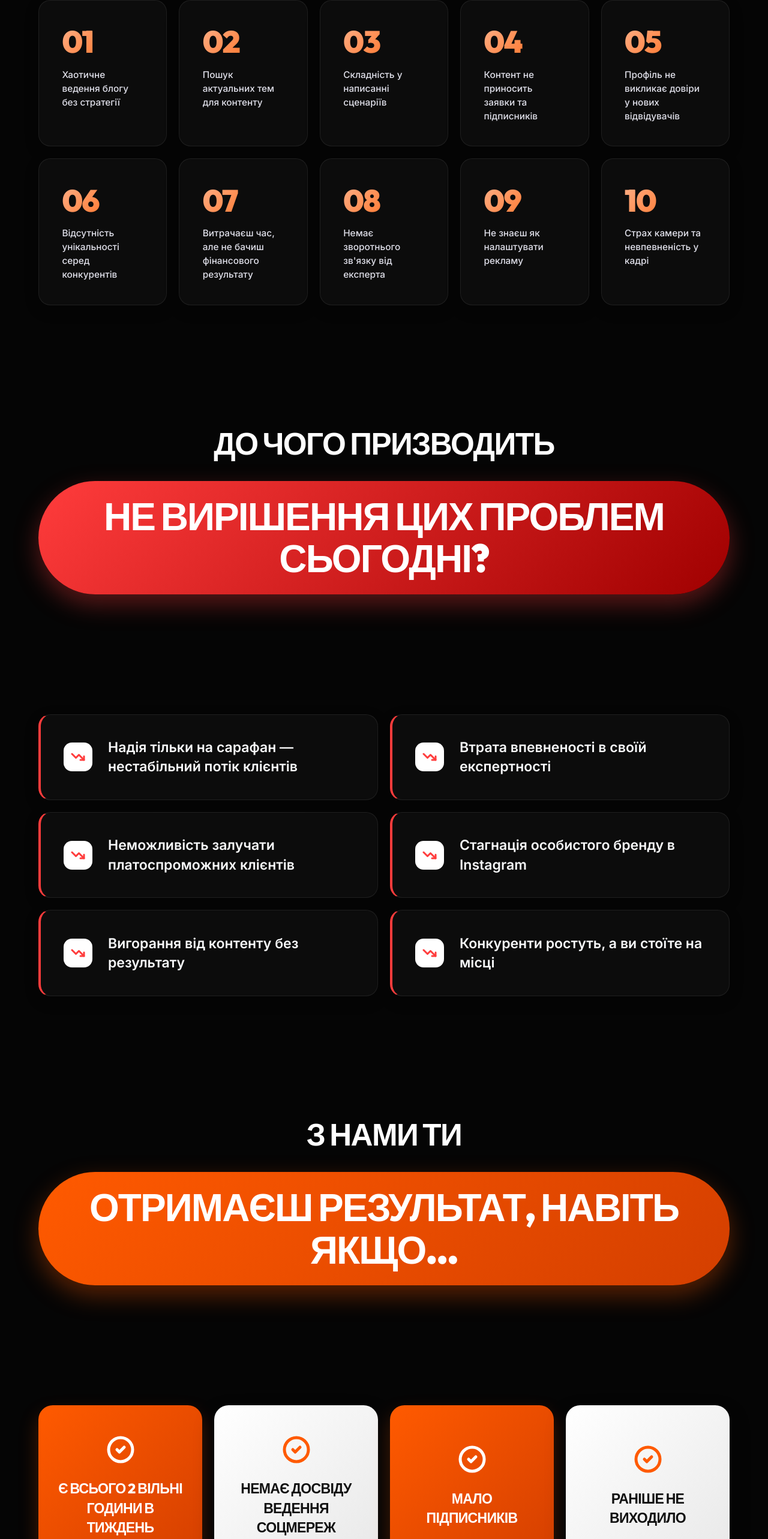
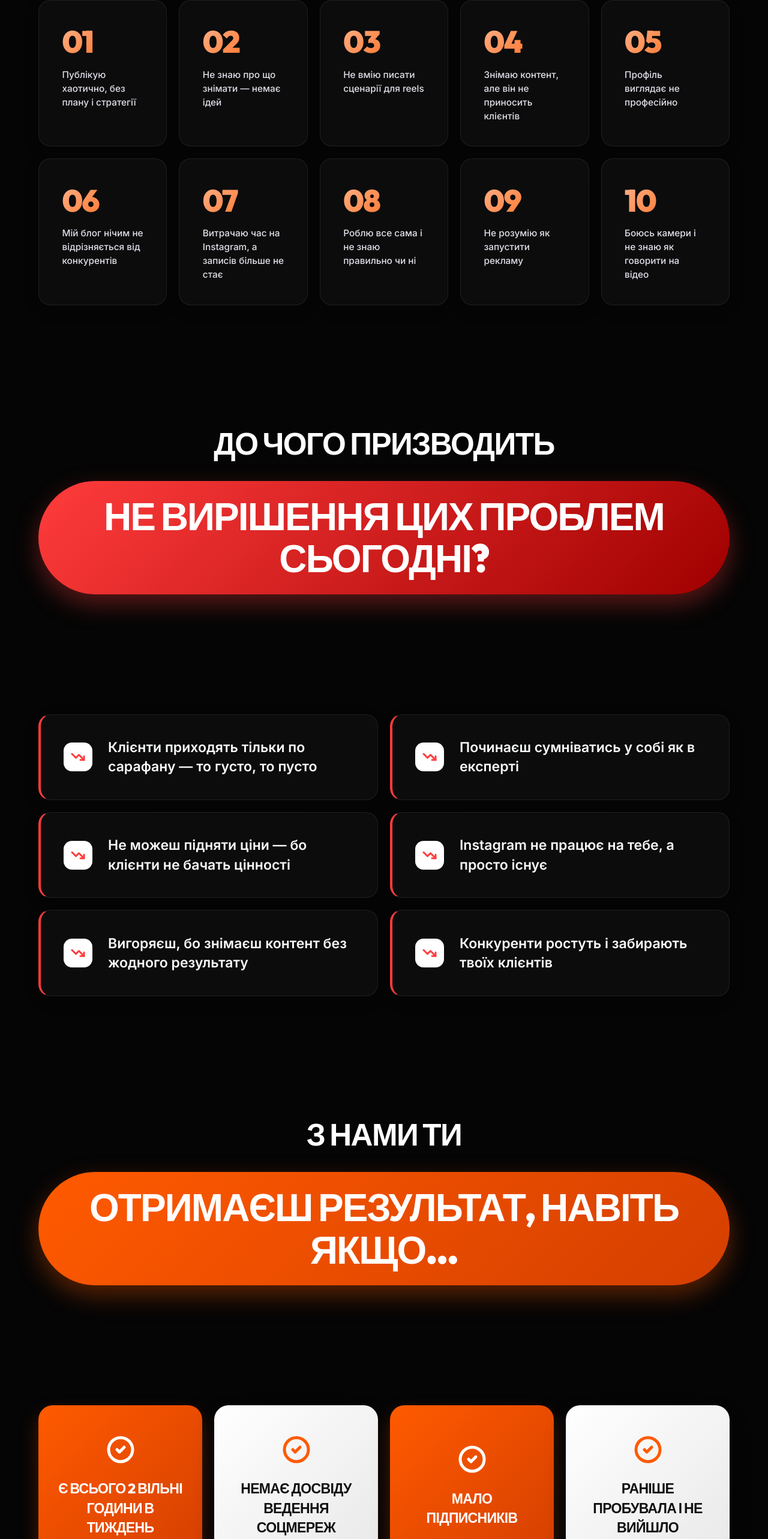
Before and after one commit to dehhaa13-collab/PREZA, a React (Vite) app: page / in a window 1280 px wide. Shown: the part 1332-3898 px from the top of the page at 60% size. Built offline with nearby package versions, Linux system fonts and the light colour scheme.

Commit message:
Rewrite all text in simple first-person beauty master language

```diff
--- a/src/App.jsx
+++ b/src/App.jsx
@@ -7,35 +7,35 @@ const slides = [
   { id: 1, type: 'hero', title: 'INST НА МІЛЬЙОН', subtitle: 'Команда з 5 спеціалістів допомагає вести твій Instagram — від сценарію до реклами' },
   { id: 2, type: 'title', title: 'ЯКІ ПРОБЛЕМИ ВИРІШУЄ', highlight: 'INST НА МІЛЬЙОН' },
   { id: 3, type: 'problemsGrid', items: [
-      { num: '01', text: 'Хаотичне ведення блогу без стратегії' }, { num: '02', text: 'Пошук актуальних тем для контенту' },
-      { num: '03', text: 'Складність у написанні сценаріїв' }, { num: '04', text: 'Контент не приносить заявки та підписників' },
-      { num: '05', text: 'Профіль не викликає довіри у нових відвідувачів' }, { num: '06', text: 'Відсутність унікальності серед конкурентів' },
-      { num: '07', text: 'Витрачаєш час, але не бачиш фінансового результату' }, { num: '08', text: 'Немає зворотнього зв\'язку від експерта' },
-      { num: '09', text: 'Не знаєш як налаштувати рекламу' }, { num: '10', text: 'Страх камери та невпевненість у кадрі' }
+      { num: '01', text: 'Публікую хаотично, без плану і стратегії' }, { num: '02', text: 'Не знаю про що знімати — немає ідей' },
+      { num: '03', text: 'Не вмію писати сценарії для reels' }, { num: '04', text: 'Знімаю контент, але він не приносить клієнтів' },
+      { num: '05', text: 'Профіль виглядає не професійно' }, { num: '06', text: 'Мій блог нічим не відрізняється від конкурентів' },
+      { num: '07', text: 'Витрачаю час на Instagram, а записів більше не стає' }, { num: '08', text: 'Роблю все сама і не знаю правильно чи ні' },
+      { num: '09', text: 'Не розумію як запустити рекламу' }, { num: '10', text: 'Боюсь камери і не знаю як говорити на відео' }
     ]
   },
   { id: 4, type: 'title-danger', title: 'ДО ЧОГО ПРИЗВОДИТЬ', highlight: 'НЕ ВИРІШЕННЯ ЦИХ ПРОБЛЕМ СЬОГОДНІ?' },
   { id: 5, type: 'consequences', items: [
-      { text: 'Надія тільки на сарафан — нестабільний потік клієнтів' }, { text: 'Втрата впевненості в своїй експертності' },
-      { text: 'Неможливість залучати платоспроможних клієнтів' }, { text: 'Стагнація особистого бренду в Instagram' },
-      { text: 'Вигорання від контенту без результату' }, { text: 'Конкуренти ростуть, а ви стоїте на місці' }
+      { text: 'Клієнти приходять тільки по сарафану — то густо, то пусто' }, { text: 'Починаєш сумніватись у собі як в експерті' },
+      { text: 'Не можеш підняти ціни — бо клієнти не бачать цінності' }, { text: 'Instagram не працює на тебе, а просто існує' },
+      { text: 'Вигоряєш, бо знімаєш контент без жодного результату' }, { text: 'Конкуренти ростуть і забирають твоїх клієнтів' }
     ]
   },
   { id: 6, type: 'title', title: 'З НАМИ ТИ', highlight: 'ОТРИМАЄШ РЕЗУЛЬТАТ, НАВІТЬ ЯКЩО...' },
   { id: 7, type: 'objections', items: [
       { text: 'Є ВСЬОГО 2 ВІЛЬНІ ГОДИНИ В ТИЖДЕНЬ', invert: true }, { text: 'НЕМАЄ ДОСВІДУ ВЕДЕННЯ СОЦМЕРЕЖ', invert: false },
-      { text: 'МАЛО ПІДПИСНИКІВ', invert: true }, { text: 'РАНІШЕ НЕ ВИХОДИЛО', invert: false },
-      { text: 'СУМНІВАЄШСЯ В СОБІ', invert: false }, { text: 'ЩІЛЬНИЙ ГРАФІК', invert: true },
-      { text: 'НІКОЛИ НЕ ПРАЦЮВАВ(-ЛА) В СММ', invert: false }, { text: 'ТИ У МАЛЕНЬКОМУ МІСТІ', invert: true }
+      { text: 'МАЛО ПІДПИСНИКІВ', invert: true }, { text: 'РАНІШЕ ПРОБУВАЛА І НЕ ВИЙШЛО', invert: false },
+      { text: 'СУМНІВАЄШСЯ В СОБІ', invert: false }, { text: 'ЩІЛЬНИЙ ГРАФІК ЗАПИСІВ', invert: true },
+      { text: 'НІКОЛИ НЕ ВЕЛА БЛОГ', invert: false }, { text: 'ПРАЦЮЄШ У МАЛЕНЬКОМУ МІСТІ', invert: true }
     ]
   },
   { id: 8, type: 'title', title: 'ЩО КОНКРЕТНО', highlight: 'ВИ ОТРИМАЄТЕ?' },
   { id: 9, type: 'deliverablesGrid', items: [
-      { num: '01', text: 'За вами закріплюється продюсер' }, { num: '02', text: 'Детальний аналіз вашого акаунту' },
-      { num: '03', text: 'Аналіз конкурентів та тем у вашій ніші' }, { num: '04', text: 'Допомога в оформленні профілю' },
-      { num: '05', text: '10 тем та форматів під вашу нішу' }, { num: '06', text: '10 сценаріїв для публікацій' },
-      { num: '07', text: 'Монтаж ваших 10 відео' }, { num: '08', text: 'Створення красивих обкладинок' },
-      { num: '09', text: 'Запуск рекламних кампаній' }
+      { num: '01', text: 'Персональний продюсер який веде тебе за руку' }, { num: '02', text: 'Детальний аналіз твого акаунту' },
+      { num: '03', text: 'Аналіз конкурентів та тем у твоїй ніші' }, { num: '04', text: 'Допомога в оформленні профілю' },
+      { num: '05', text: '10 тем та форматів під твою нішу' }, { num: '06', text: '10 готових сценаріїв — просто бери і знімай' },
+      { num: '07', text: 'Монтаж твоїх 10 відео' }, { num: '08', text: 'Красиві обкладинки для кожного відео' },
+      { num: '09', text: 'Запуск реклами на нових клієнтів' }
     ]
   },
   { id: 10, type: 'cost-comparison', title: 'СКІЛЬКИ ЦЕ КОШТУЄ,\nЯКЩО РОБИТИ САМОСТІЙНО', items: [
```
